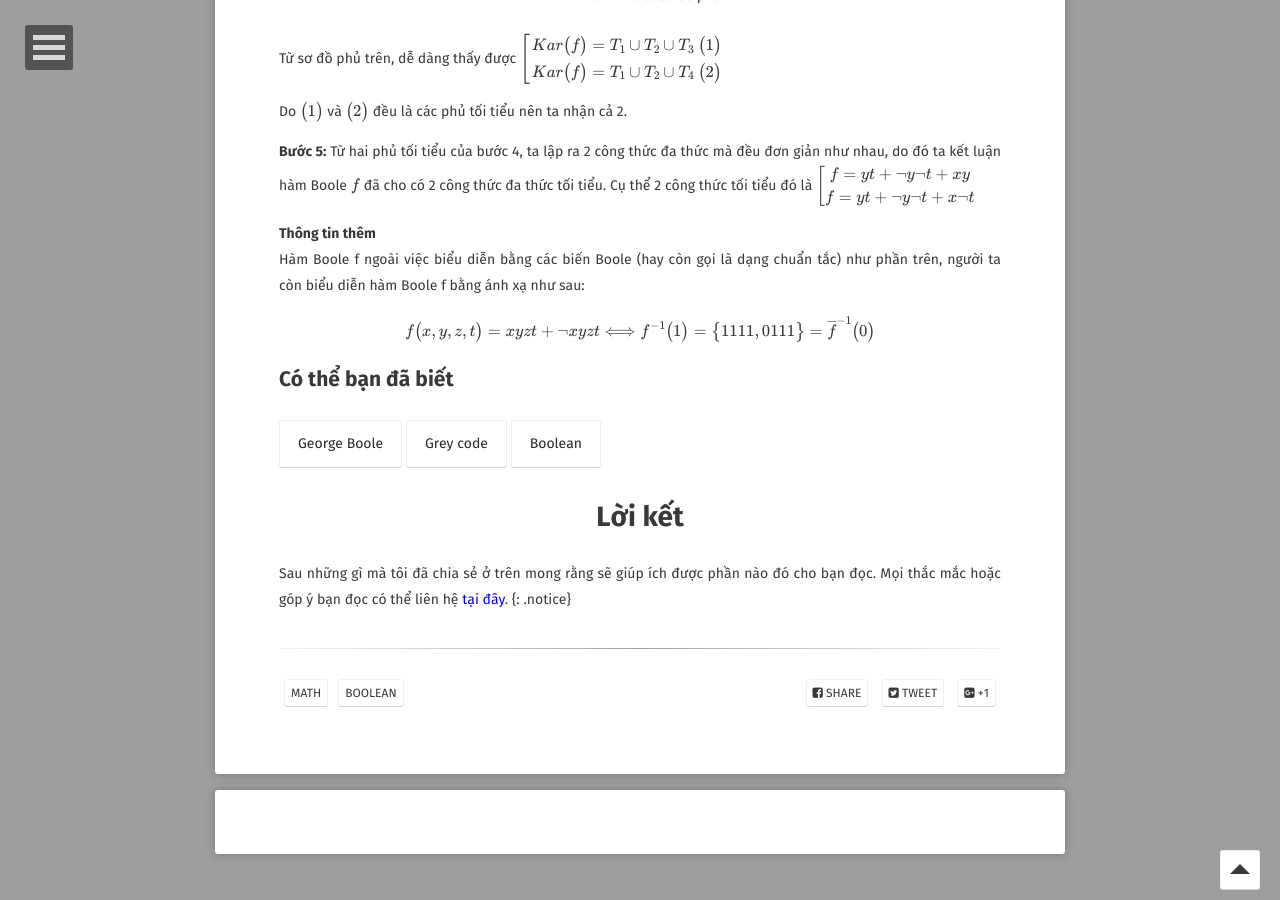
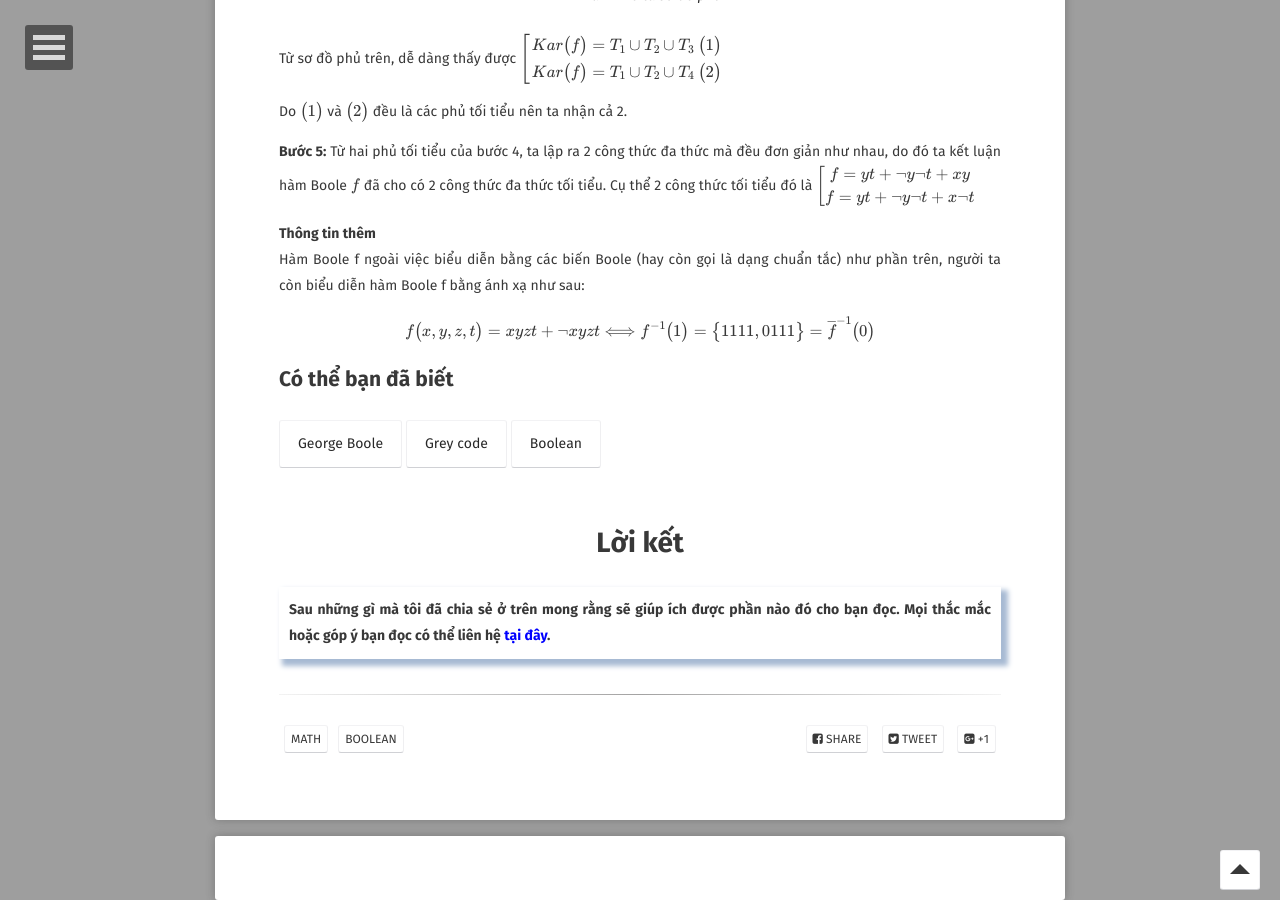
Before and after one commit to hieuhdh/deuteri, a Jekyll site: the page built from _posts/2021-10-15-[MATH]-Dai-so-Boole.md, in a window 1280 px wide and 900 px high, scrolled down 10333 px. Built offline with Jekyll 4.4.1, drawn with Linux system fonts in a browser that asks for light colours; some web fonts are replaced; formulas are drawn with MathJax 3; comment, search, counter and statistics services are not loaded.

Commit message:
fix something

```diff
--- a/_posts/2021-10-15-[MATH]-Dai-so-Boole.md
+++ b/_posts/2021-10-15-[MATH]-Dai-so-Boole.md
@@ -289,9 +289,15 @@
     <a href="https://en.wikipedia.org/wiki/Boolean" class="btn">Boolean</a>
 </div>
 
+<br>
 <h1 align="center">
   Lời kết
 </h1>
 
-Sau những gì mà tôi đã chia sẻ ở trên mong rằng sẽ giúp ích được phần nào đó cho bạn đọc. Mọi thắc mắc hoặc góp ý bạn đọc có thể liên hệ <a href="https://hieuhdh.github.io/deuteri/" style="text-decoration: none; color:blue" >tại đây</a>.
-{: .notice}
+<table>
+  <thead>
+    <tr>
+<td style = "font-weight: bold">Sau những gì mà tôi đã chia sẻ ở trên mong rằng sẽ giúp ích được phần nào đó cho bạn đọc. Mọi thắc mắc hoặc góp ý bạn đọc có thể liên hệ <a href="https://hieuhdh.github.io/deuteri/" style="text-decoration: none; color:blue" >tại đây</a>.</td>
+    </tr>
+  </thead>
+</table>
```
